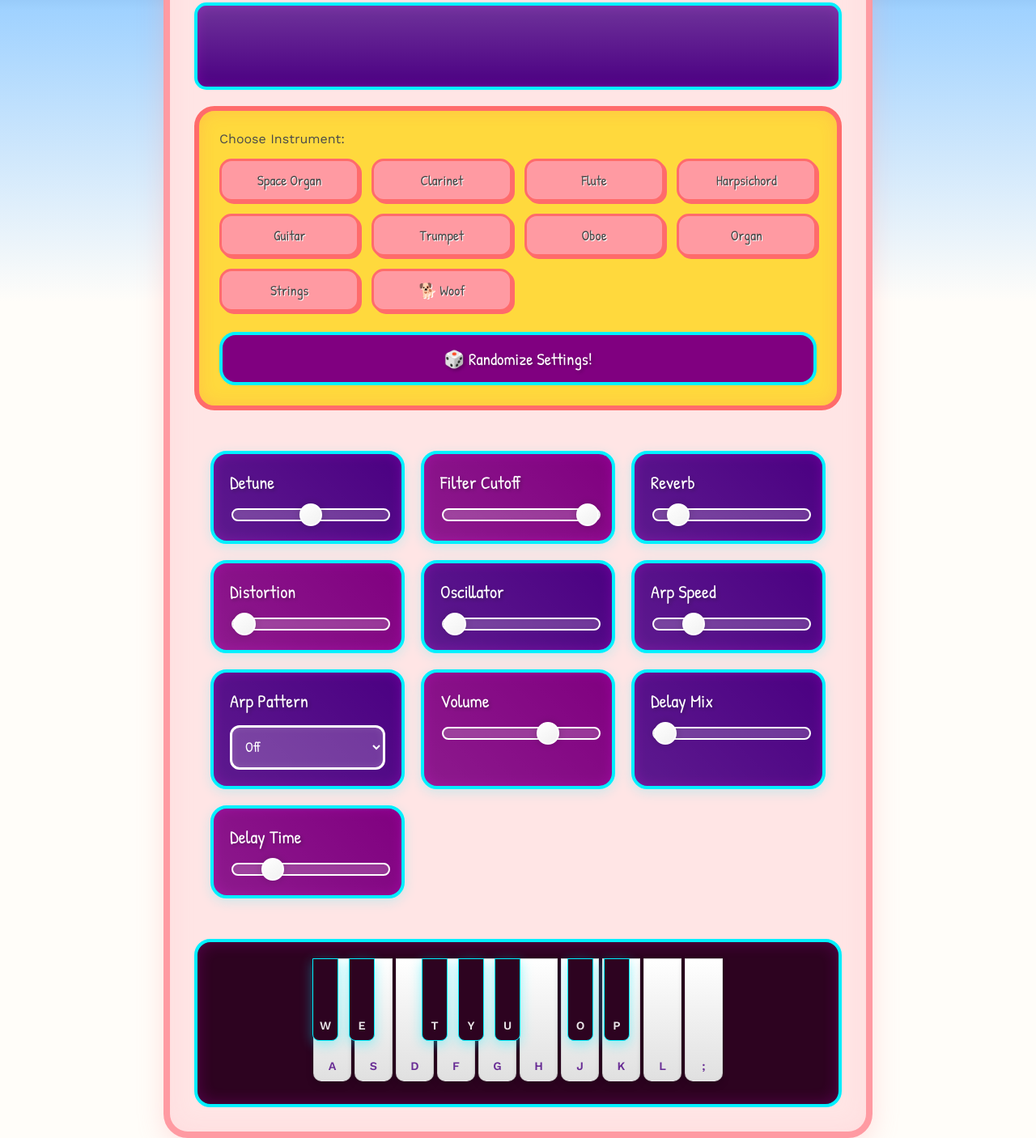
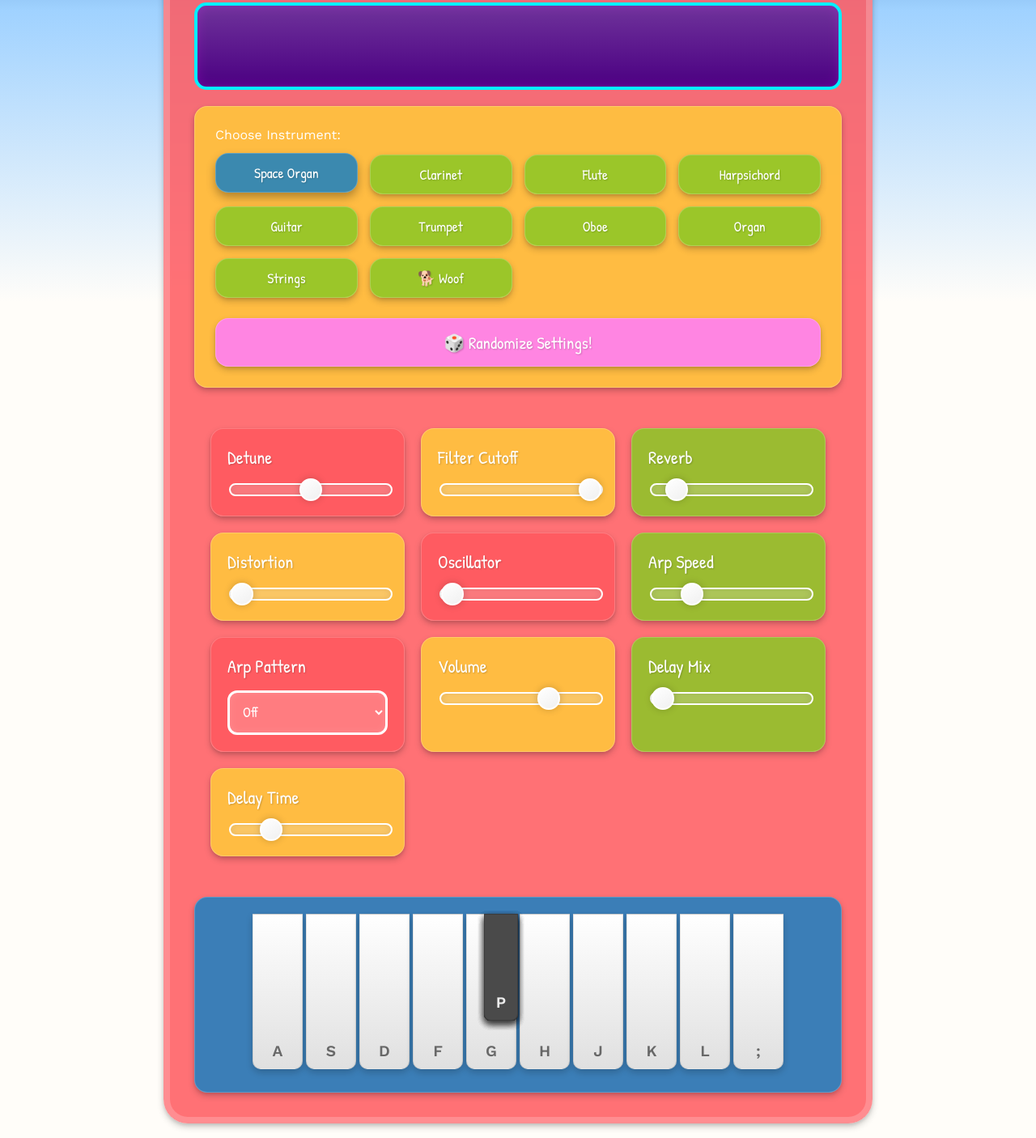
Before and after one commit to Carcassii/Sad-Alien-Website, a plain HTML site: page music.html in a window 1280 px wide. Shown: the part 627-2033 px from the top of the page at 81% size. Drawn offline with nearby package versions, Linux system fonts and the light colour scheme.

Commit message:
Update music.html

```diff
--- a/music.html
+++ b/music.html
@@ -153,23 +153,22 @@
 
     .synth-container {
       position: relative;
-      background: #FFE5E5;
-      border: 8px solid #FF9AA2;
+      background: rgba(255, 89, 94, 0.85);
+      border: 8px solid rgba(255, 255, 255, 0.2);
       border-radius: 30px;
       padding: 30px;
-      box-shadow: 0 8px 32px rgba(255, 154, 162, 0.3),
-                  inset 0 0 30px rgba(255, 183, 197, 0.2);
+      box-shadow: 0 4px 8px rgba(0,0,0,0.2), 0 2px 4px rgba(0,0,0,0.1);
       max-width: 800px;
       margin: 120px auto 20px;
-      backdrop-filter: blur(10px);
+      backdrop-filter: blur(4px);
     }
 
     h1 {
       font-family: 'Patrick Hand', cursive;
       font-size: 2.5em;
       margin-bottom: 0.2em;
-      color: #FF6B6B;
-      text-shadow: 3px 3px 0 #FFD93D;
+      color: #fff;
+      text-shadow: 2px 2px 4px rgba(0,0,0,0.3);
       animation: bounce 2s ease-in-out infinite;
     }
 
@@ -192,13 +191,13 @@
     }
 
     .instrument-select {
-      background: #FFD93D;
-      border: 6px solid #FF6B6B;
-      border-radius: 25px;
+      background: rgba(255, 202, 58, 0.85);
+      border: 1px solid rgba(255,255,255,0.2);
+      border-radius: 16px;
       padding: 25px;
-      color: #4A4A4A;
+      color: #fff;
       flex: 1;
-      box-shadow: inset 0 0 20px rgba(255, 107, 107, 0.2);
+      box-shadow: 0 4px 8px rgba(0,0,0,0.2), 0 2px 4px rgba(0,0,0,0.1);
     }
 
     .instrument-list {
@@ -209,138 +208,82 @@
     }
 
     .instrument-btn {
-      background: #FF9AA2;
-      border: 3px solid #FF6B6B;
-      color: #4A4A4A;
+      background: rgba(138, 201, 38, 0.85);
+      border: 1px solid rgba(255,255,255,0.2);
+      color: #fff;
       padding: 12px 16px;
-      border-radius: 15px;
+      border-radius: 16px;
       cursor: pointer;
       transition: all 0.3s ease;
       font-family: 'Patrick Hand', cursive;
       font-size: 1.1em;
-      text-shadow: 1px 1px 0 #FFFFFF;
+      text-shadow: 1px 1px 2px rgba(0,0,0,0.2);
       position: relative;
       overflow: hidden;
-      box-shadow: 3px 3px 0 #FF6B6B;
+      box-shadow: 0 4px 8px rgba(0,0,0,0.2), 0 2px 4px rgba(0,0,0,0.1);
     }
 
     .instrument-btn:hover {
-      transform: translate(-2px, -2px);
-      box-shadow: 5px 5px 0 #FF6B6B;
+      transform: translateY(-2px) scale(1.1);
+      box-shadow: 0 6px 12px rgba(0,0,0,0.3), 0 3px 6px rgba(0,0,0,0.2);
+      filter: brightness(1.1);
+      text-shadow: 2px 2px 4px rgba(0,0,0,0.3);
     }
 
-    .instrument-btn:active {
-      transform: translate(1px, 1px);
-      box-shadow: 2px 2px 0 #FF6B6B;
-    }
-
-    .instrument-btn::before {
-      content: '';
-      position: absolute;
-      top: -50%;
-      left: -50%;
-      width: 200%;
-      height: 200%;
-      background: linear-gradient(
-        45deg,
-        transparent,
-        rgba(255, 255, 255, 0.3),
-        transparent
-      );
-      transform: rotate(45deg);
-      transition: all 0.5s ease;
-      opacity: 0;
+    .instrument-btn.active {
+      background: rgba(25, 130, 196, 0.85);
+      transform: translateY(-2px);
+      box-shadow: 0 6px 12px rgba(0,0,0,0.3);
     }
 
     .randomize-btn {
-      background: #800080;
-      border: 4px solid #00F0FF;
+      background: rgba(255, 125, 255, 0.85);
+      border: 1px solid rgba(255,255,255,0.2);
       color: #fff;
       padding: 15px 25px;
-      border-radius: 20px;
+      border-radius: 16px;
       cursor: pointer;
       font-family: 'Patrick Hand', cursive;
       font-size: 1.3em;
       transition: all 0.3s ease;
-      text-shadow: 2px 2px 4px rgba(0, 0, 0, 0.3);
+      text-shadow: 1px 1px 2px rgba(0,0,0,0.2);
       margin-top: 25px;
       width: 100%;
       position: relative;
       overflow: hidden;
-    }
-
-    .randomize-btn::before {
-      content: '';
-      position: absolute;
-      top: -50%;
-      left: -50%;
-      width: 200%;
-      height: 200%;
-      background: linear-gradient(
-        45deg,
-        transparent,
-        rgba(255, 255, 255, 0.2),
-        transparent
-      );
-      transform: rotate(45deg);
-      transition: all 0.5s ease;
-      opacity: 0;
-    }
-
-    .randomize-btn:hover::before {
-      opacity: 1;
-      transform: rotate(45deg) translate(50%, 50%);
+      box-shadow: 0 4px 8px rgba(0,0,0,0.2), 0 2px 4px rgba(0,0,0,0.1);
     }
 
     .randomize-btn:hover {
-      transform: scale(1.05) rotate(-2deg);
-      box-shadow: 0 0 30px #00F0FF;
-      background: #4B0082;
+      transform: translateY(-2px) scale(1.05);
+      box-shadow: 0 6px 12px rgba(0,0,0,0.3), 0 3px 6px rgba(0,0,0,0.2);
+      filter: brightness(1.1);
     }
 
     .knob {
-      background: #4B0082;
-      border: 4px solid #00F0FF;
+      background: rgba(255, 89, 94, 0.85);
+      border: 1px solid rgba(255,255,255,0.2);
       padding: 20px;
-      border-radius: 20px;
-      box-shadow: 0 4px 15px rgba(0, 240, 255, 0.2),
-                  inset 0 0 15px rgba(255, 0, 255, 0.2);
+      border-radius: 16px;
+      box-shadow: 0 4px 8px rgba(0,0,0,0.2), 0 2px 4px rgba(0,0,0,0.1);
       transition: all 0.3s ease;
       position: relative;
       overflow: hidden;
     }
 
     .knob:nth-child(2n) {
-      background: #800080;
+      background: rgba(255, 202, 58, 0.85);
     }
 
     .knob:nth-child(3n) {
-      background: #4B0082;
-    }
-
-    .knob::after {
-      content: '';
-      position: absolute;
-      top: 0;
-      left: 0;
-      right: 0;
-      bottom: 0;
-      background: linear-gradient(45deg,
-        rgba(255, 255, 255, 0.1) 0%,
-        rgba(255, 255, 255, 0) 100%
-      );
-      pointer-events: none;
-    }
-
-    .knob:hover {
-      box-shadow: 0 0 20px #00F0FF;
+      background: rgba(138, 201, 38, 0.85);
     }
 
     .knob label {
       font-family: 'Patrick Hand', cursive;
       font-size: 1.4em;
       color: #fff;
-      text-shadow: 2px 2px 4px rgba(0, 0, 0, 0.3);
+      text-shadow: 1px 1px 2px rgba(0,0,0,0.2);
       margin-bottom: 15px;
       display: block;
     }
@@ -380,16 +323,16 @@
       position: relative;
       margin-top: 30px;
       padding: 20px;
-      height: 160px;
-      background: #2D0320;
-      border-radius: 20px;
-      border: 4px solid #00F0FF;
-      box-shadow: inset 0 0 20px rgba(255, 0, 255, 0.2);
+      height: 200px;
+      background: rgba(25, 130, 196, 0.85);
+      border-radius: 16px;
+      border: 1px solid rgba(255,255,255,0.2);
+      box-shadow: 0 4px 8px rgba(0,0,0,0.2), 0 2px 4px rgba(0,0,0,0.1);
     }
 
     .key {
-      width: 45px;
-      height: 140px;
+      width: 60px;
+      height: 180px;
       background: linear-gradient(to bottom, #ffffff, #e0e0e0);
       border-radius: 0 0 10px 10px;
       cursor: pointer;
@@ -399,66 +342,65 @@
       align-items: flex-end;
       justify-content: center;
       padding-bottom: 10px;
-      color: #4B0082;
+      color: #4A4A4A;
       font-weight: bold;
       margin: 0 2px;
       z-index: 0;
-      box-shadow: 0 4px 10px rgba(0, 0, 0, 0.2);
-      border: 1px solid rgba(0, 0, 0, 0.1);
+      box-shadow: 0 4px 8px rgba(0,0,0,0.2);
+      border: 1px solid rgba(0,0,0,0.1);
+      touch-action: manipulation;
     }
 
-    .key.black[data-note="C#4"] { left: 156px; }
-    .key.black[data-note="D#4"] { left: 201px; }
-    .key.black[data-note="F#4"] { left: 291px; }
-    .key.black[data-note="G#4"] { left: 336px; }
-    .key.black[data-note="A#4"] { left: 381px; }
-    .key.black[data-note="C#5"] { left: 471px; }
-    .key.black[data-note="D#5"] { left: 516px; }
-
     .key.black {
-      width: 30px;
-      height: 90px;
-      background: #2D0320;
+      width: 40px;
+      height: 120px;
+      background: #4A4A4A;
       position: absolute;
       z-index: 1;
-      color: #00F0FF;
-      box-shadow: 0 4px 15px rgba(0, 240, 255, 0.4);
-      border: 1px solid #00F0FF;
+      color: #fff;
+      box-shadow: 0 4px 8px rgba(0,0,0,0.2);
+      border: 1px solid rgba(0,0,0,0.2);
       border-radius: 0 0 8px 8px;
       transform: translateX(-50%);
+      touch-action: manipulation;
     }
 
-    .key:hover {
+    .key:hover, .key:active {
       background: linear-gradient(to bottom, #ffffff, #f0f0f0);
-      box-shadow: 0 0 20px rgba(0, 240, 255, 0.4);
+      transform: translateY(2px);
+      box-shadow: 0 2px 4px rgba(0,0,0,0.2);
     }
 
-    .key.black:hover {
-      background: #4B0082;
-      box-shadow: 0 0 20px #00F0FF;
+    .key.black:hover, .key.black:active {
+      background: #333333;
+      transform: translateY(2px) translateX(-50%);
+      box-shadow: 0 2px 4px rgba(0,0,0,0.2);
     }
 
     .key.active {
-      background: #00F0FF;
+      background: #FFD93D;
       transform: translateY(2px);
-      color: #2D0320;
-      box-shadow: inset 0 2px 5px rgba(0, 0, 0, 0.2);
+      color: #4A4A4A;
+      box-shadow: inset 0 2px 5px rgba(0,0,0,0.2);
     }
 
     .key.black.active {
-      background: #00F0FF;
-      color: #2D0320;
-      box-shadow: inset 0 2px 5px rgba(0, 0, 0, 0.2);
+      background: #FFD93D;
+      color: #4A4A4A;
+      transform: translateY(2px) translateX(-50%);
+      box-shadow: inset 0 2px 5px rgba(0,0,0,0.2);
     }
 
     .key span {
-      font-size: 0.9em;
+      font-size: 1.2em;
       opacity: 0.8;
+      pointer-events: none;
     }
 
     .key.black span {
       color: #fff;
       opacity: 0.9;
+      pointer-events: none;
     }
 
     .visualizer {
@@ -553,8 +495,13 @@
       }
 
       .key {
+        width: 45px;
+        height: 140px;
+      }
+
+      .key.black {
         width: 30px;
-        height: 100px;
+        height: 90px;
       }
 
       .site-title {
@@ -574,6 +521,20 @@
       .nav-links a {
         padding: 0.3rem 0.6rem;
         font-size: 0.85rem;
+      }
+
+      .key {
+        width: 35px;
+        height: 120px;
+      }
+
+      .key.black {
+        width: 25px;
+        height: 75px;
+      }
+
+      .key span {
+        font-size: 0.9em;
       }
     }
   </style>
```
